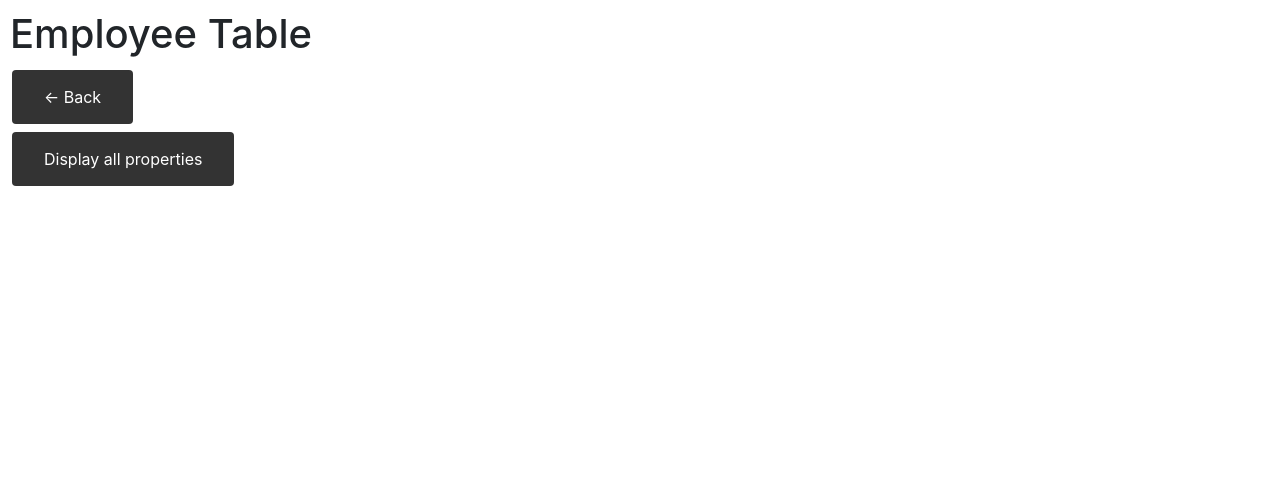
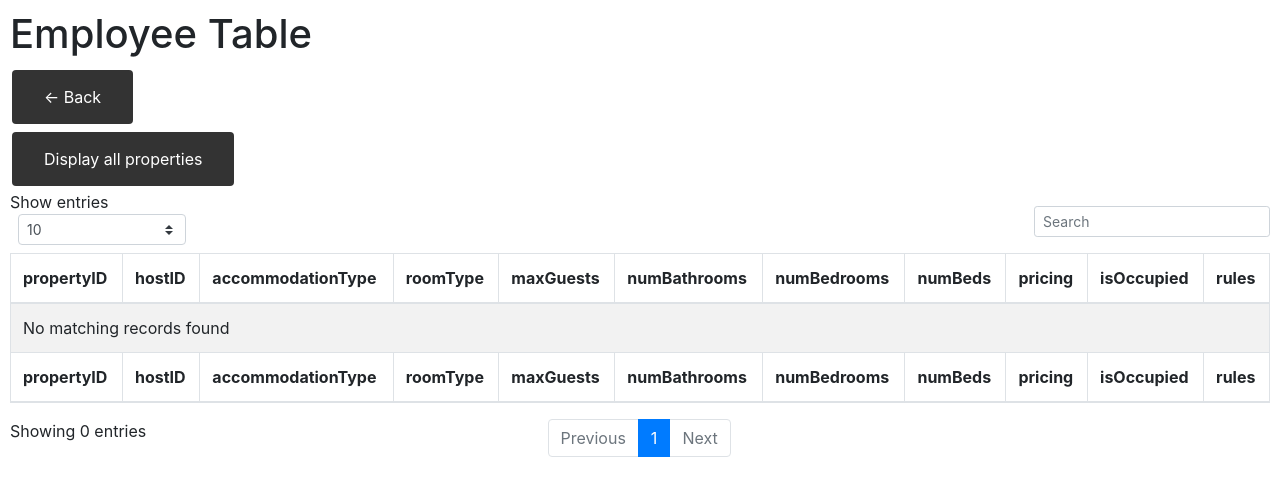
Before and after one commit to MarcDAFrame/CSI2132, a React app in the folder frontend/: page /tables/employee in a window 1280 px wide. Shown: the top 496 px of the page. Built offline with nearby package versions, Linux system fonts and the light colour scheme; the HTML template or start-up script is replaced by a standard one.

Commit message:
added AllPropertyTable component

```diff
--- a/frontend/package.json
+++ b/frontend/package.json
@@ -62,6 +62,7 @@
     "@types/jest": "^24.0.15",
     "@types/react-modal": "^3.8.2",
     "bootstrap": "^4.4.1",
+    "mdbreact": "^4.25.5",
     "react": "^16.8.6",
     "react-apollo": "^3.1.4",
     "react-dom": "^16.8.6",
--- /dev/null
+++ b/frontend/src/app/components/AllPropertyTable/index.tsx
@@ -0,0 +1,83 @@
+import * as React from 'react';
+import * as style from 'app/containers/Tables/style.scss';
+import { MDBDataTable } from 'mdbreact';
+
+export const AllPropertyTable = () => {
+    const data = {
+    columns: [
+    {
+    label: 'propertyID',
+    field: 'propertyID',
+    sort: 'asc',
+    width: 150
+    },
+    {
+    label: 'hostID',
+    field: 'hostID',
+    sort: 'asc',
+    width: 270
+    },
+    {
+    label: 'accommodationType',
+    field: 'accommodationType',
+    sort: 'asc',
+    width: 200
+    },
+    {
+    label: 'roomType',
+    field: 'roomType',
+    sort: 'asc',
+    width: 100
+    },
+    {
+    label: 'maxGuests',
+    field: 'maxGuests',
+    sort: 'asc',
+    width: 150
+    },
+    {
+    label: 'numBathrooms',
+    field: 'numBathrooms',
+    sort: 'asc',
+    width: 100
+    },
+    {
+    label: 'numBedrooms',
+    field: 'numBedrooms',
+    sort: 'asc',
+    width: 100
+    },
+    {
+    label: 'numBeds',
+    field: 'numBeds',
+    sort: 'asc',
+    width: 100
+    },
+    {
+    label: 'pricing',
+    field: 'pricing',
+    sort: 'asc',
+    width: 100
+    },
+    {
+    label: 'isOccupied',
+    field: 'isOccupied',
+    sort: 'asc',
+    width: 100
+    },
+    {
+    label: 'rules',
+    field: 'rules',
+    sort: 'asc',
+    width: 100
+    }
+    ],
+    rows: [
+
+    ]
+    };
+
+    return (
+    <MDBDataTable striped bordered hover data={data} />
+    );
+    }
--- a/frontend/src/app/containers/Tables/Employee/index.tsx
+++ b/frontend/src/app/containers/Tables/Employee/index.tsx
@@ -1,6 +1,7 @@
 import * as React from 'react'
 import * as style from '../style.scss';
 import { BackButton } from 'app/components/BackButton';
+import { AllPropertyTable } from 'app/components/AllPropertyTable';
 
 interface Props {
 }
@@ -47,6 +48,7 @@ export class Employee extends React.Component<Props, State> {
                 <BackButton />
                 <br></br>
                 <button className={style.button} onClick={ this.onClick }>Display all properties</button>
+                <AllPropertyTable />
             </div>
         );
     }
```
Also changed, not shown: 1 other file (tests, documents, lock files or other folders).
